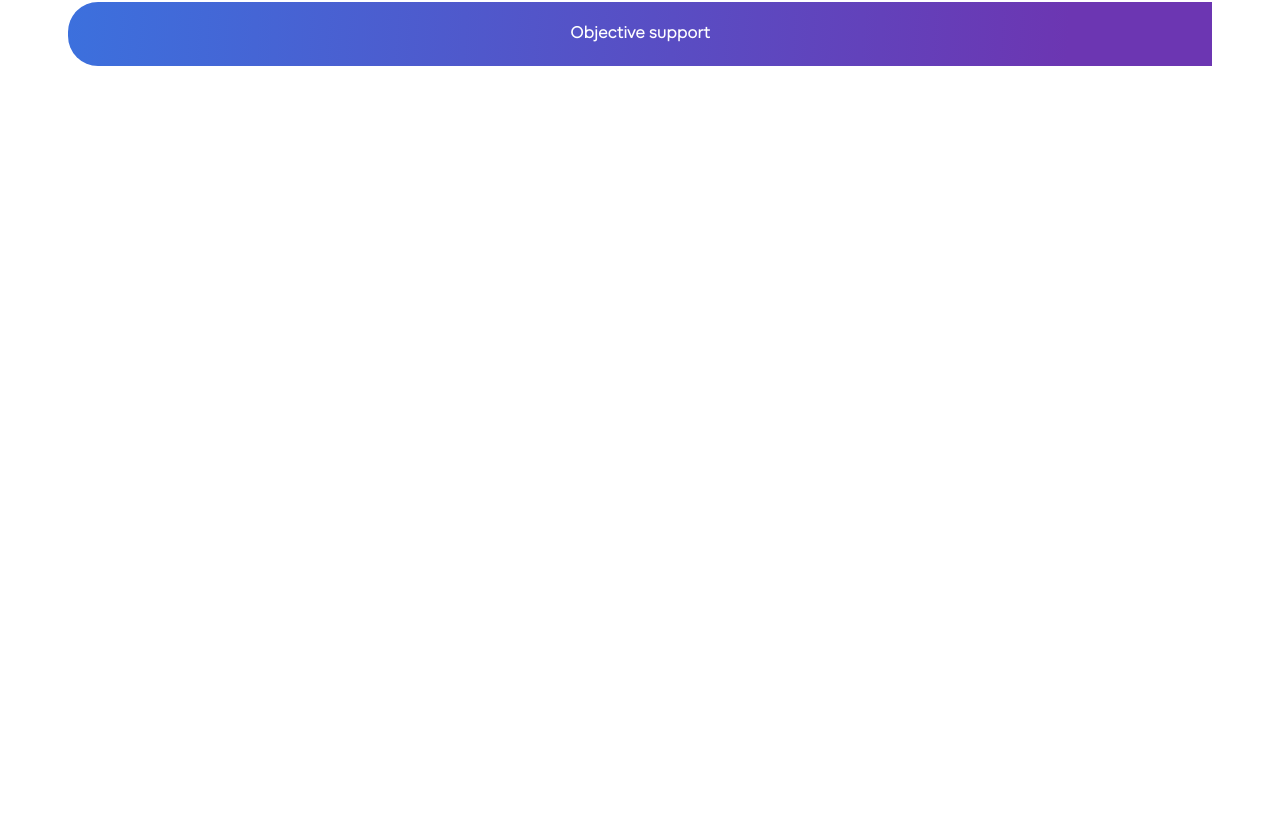
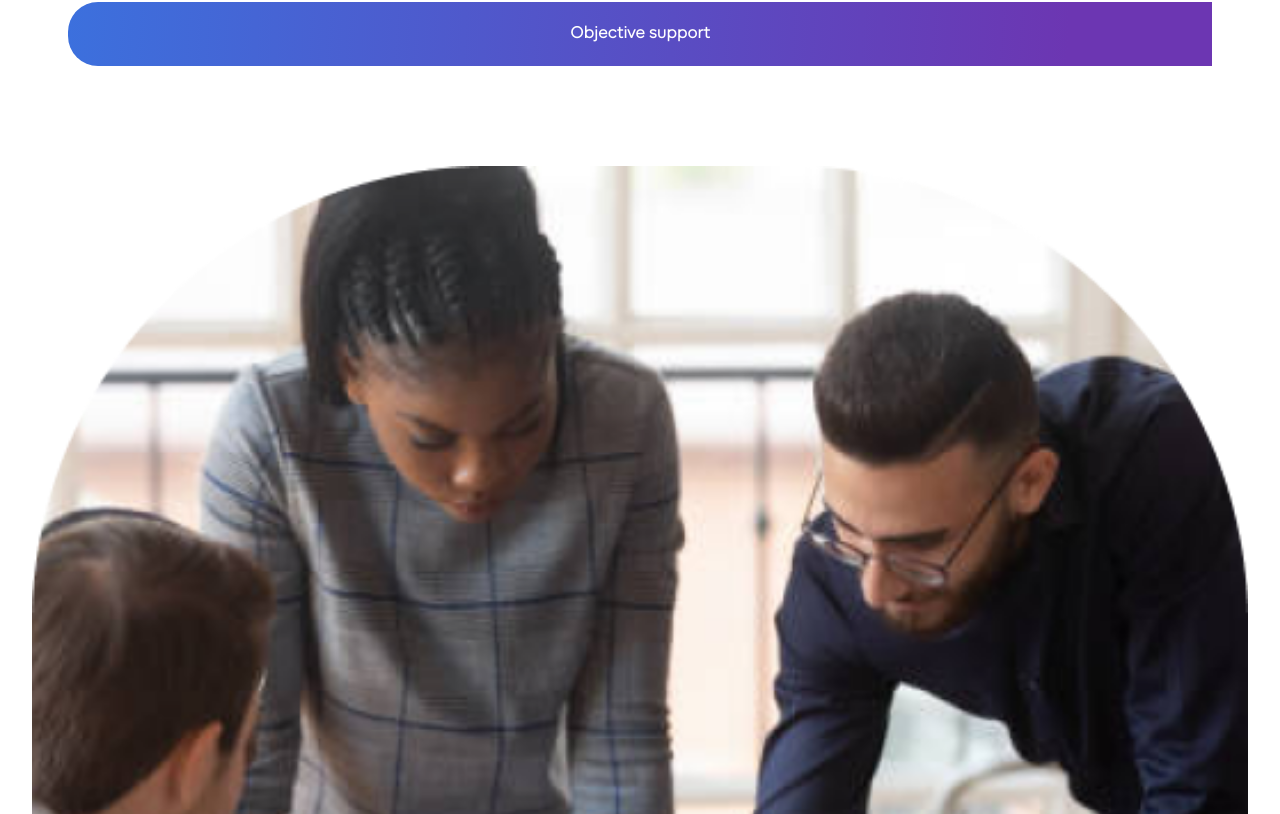
Before and after one commit to Ghiftee/yudimy-pma, a React (Create React App) app: page / in a window 1280 px wide. Shown: the part 1766-2580 px from the top of the page. Before the commit the page ends 1900 px from the top, so only its background shows below. Built offline with nearby package versions, Linux system fonts and the light colour scheme.

Commit message:
Create mission section

```diff
--- a/src/App.css
+++ b/src/App.css
@@ -6,6 +6,7 @@
 body {
     --color-purple: #474099;
     --gradient-1: linear-gradient(273.03deg, #6C36B2 12.61%, #3C70DD 100%);
+    font-family: 'BRFirma', Arial, Helvetica, sans-serif;
 }
 
 /* Colors */
--- a/src/App.js
+++ b/src/App.js
@@ -1,6 +1,7 @@
 import React from 'react'
 import './App.css'
 import Intro from './components/intro/Intro'
+import Mission from './components/mission/Mission';
 import Navbar from './components/navbar/Navbar';
 
 export class App extends React.Component {
@@ -11,6 +12,7 @@ export class App extends React.Component {
                 <Navbar />
             </header>
             <Intro />
+            <Mission />
         </>
     )
   }
--- a/src/components/intro/Intro.css
+++ b/src/components/intro/Intro.css
@@ -1,7 +1,6 @@
 
 #intro-section {
     padding: 20px;
-    font-family: 'BRFirma', Arial, Helvetica, sans-serif;
     display: flex;
     flex-direction: column;
     align-items: flex-start;
--- /dev/null
+++ b/src/components/mission/Mission.jsx
@@ -0,0 +1,20 @@
+import React from 'react'
+import './Mission.css'
+import mission from '../../assets/images/meeting.png'
+
+function Mission() {
+  return (
+    <section className="p-4">
+        <img className="w-100 p-2 mb-5" alt="Meeting" src={mission} />
+        <h3 className="mb-5">Unlock the power of people for a stree-free work environment</h3>
+        <p>
+            Employee management in today's workplace can be difficult if you don't understand why people act the way they do and what drives and motivates them.
+            <br />
+            <br />
+            Yudimy’s People Management Accelerator  (PMA) is an immersive accelerator that helps managers, leaders and people operators develop effective people management skills by understanding people psychology.
+        </p>
+        </section>
+  )
+}
+
+export default Mission
```
Also changed, not shown: src/components/mission/Mission.css (added).
